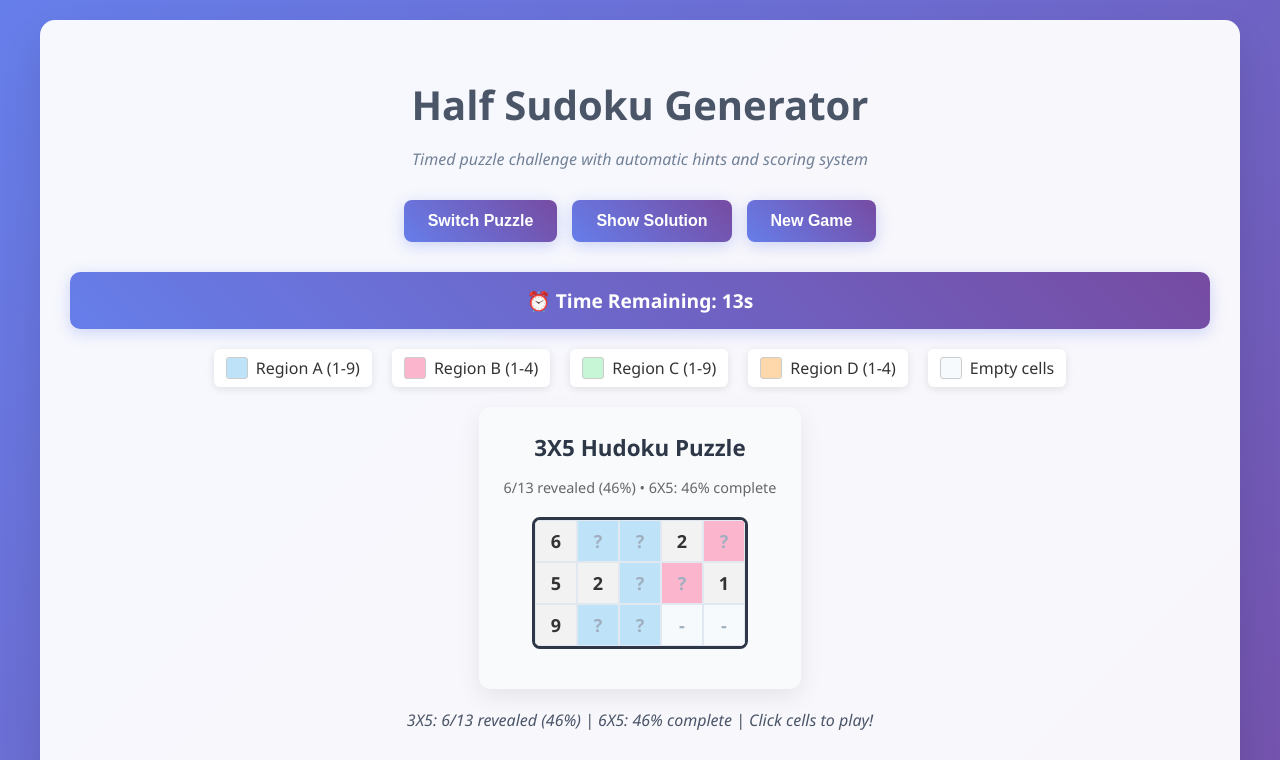
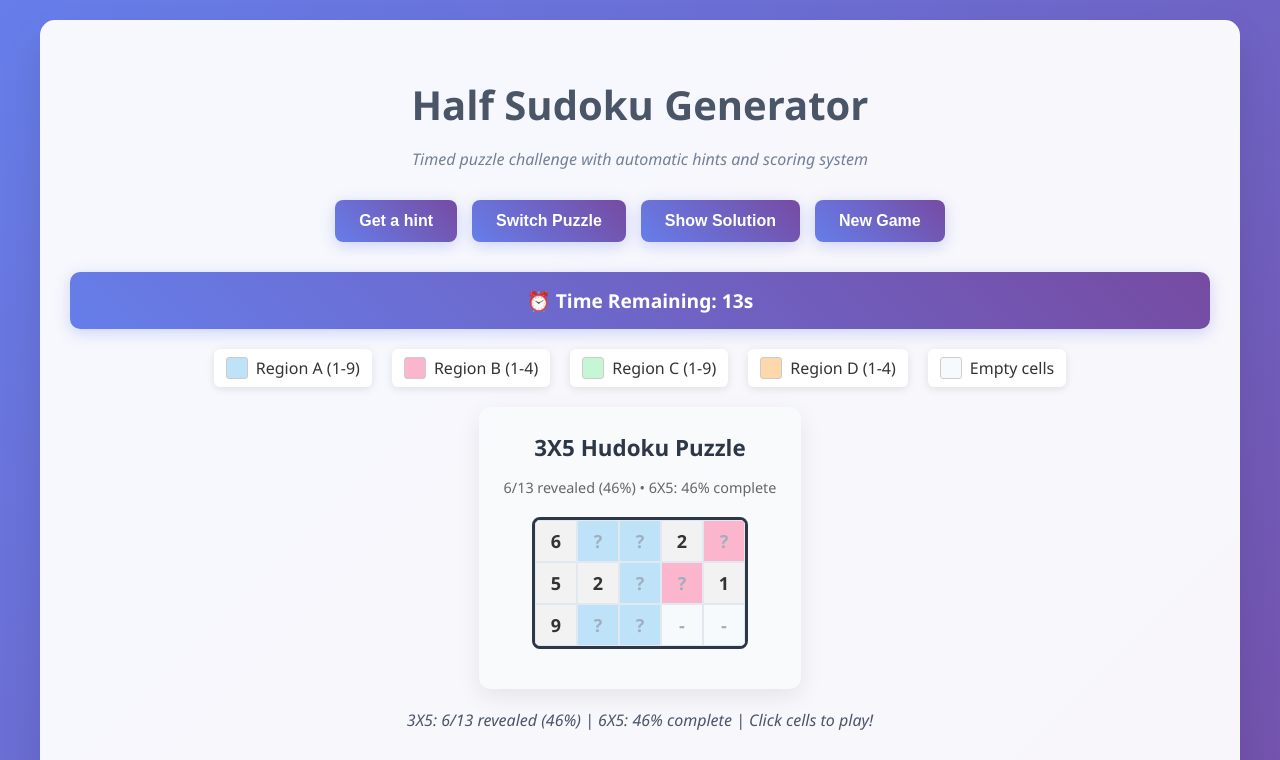
Before and after one commit to schmess/hudoku-mvp, a plain HTML site: page index.html in a window 1280 px wide. Both pictures are taken after a click on the button "Start 3×5 Hudoku". Shown: the top 760 px of the page. Drawn offline with Linux system fonts and the light colour scheme.

Commit message:
Add 'Get a hint' button to generate a hint and reset timer instantly

```diff
--- a/index.html
+++ b/index.html
@@ -332,6 +332,7 @@
         <div class="controls">
             <button onclick="startPuzzle('3x5')" id="start3x5">Start 3×5 Hudoku</button>
             <button onclick="startPuzzle('6x5')" id="start6x5">Start 6×5 Hudoku</button>
+            <button onclick="getHintAndResetTimer()" id="hintBtn" style="display: none;">Get a hint</button>
             <button onclick="switchPuzzle()" id="switchBtn" style="display: none;">Switch Puzzle</button>
             <button onclick="showSolution()" id="solutionBtn" style="display: none;">Show Solution</button>
             <button onclick="resetGame()" id="resetBtn" style="display: none;">New Game</button>
@@ -951,6 +952,7 @@
                 // Update button visibility
                 document.getElementById('start3x5').style.display = 'none';
                 document.getElementById('start6x5').style.display = 'none';
+                document.getElementById('hintBtn').style.display = 'inline-block';
                 document.getElementById('switchBtn').style.display = 'inline-block';
                 document.getElementById('solutionBtn').style.display = 'inline-block';
                 document.getElementById('resetBtn').style.display = 'inline-block';
@@ -980,6 +982,7 @@
             // Reset button visibility
             document.getElementById('start3x5').style.display = 'inline-block';
             document.getElementById('start6x5').style.display = 'inline-block';
+            document.getElementById('hintBtn').style.display = 'none';
             document.getElementById('switchBtn').style.display = 'none';
             document.getElementById('solutionBtn').style.display = 'none';
             document.getElementById('resetBtn').style.display = 'none';
@@ -1091,6 +1094,12 @@
             }
         }
 
+        function getHintAndResetTimer() {
+            getHint();
+            gameTimer = 15;
+            updateTimerDisplay();
+        }
+
         // Initialize the interface
         updateStats();
 
```
